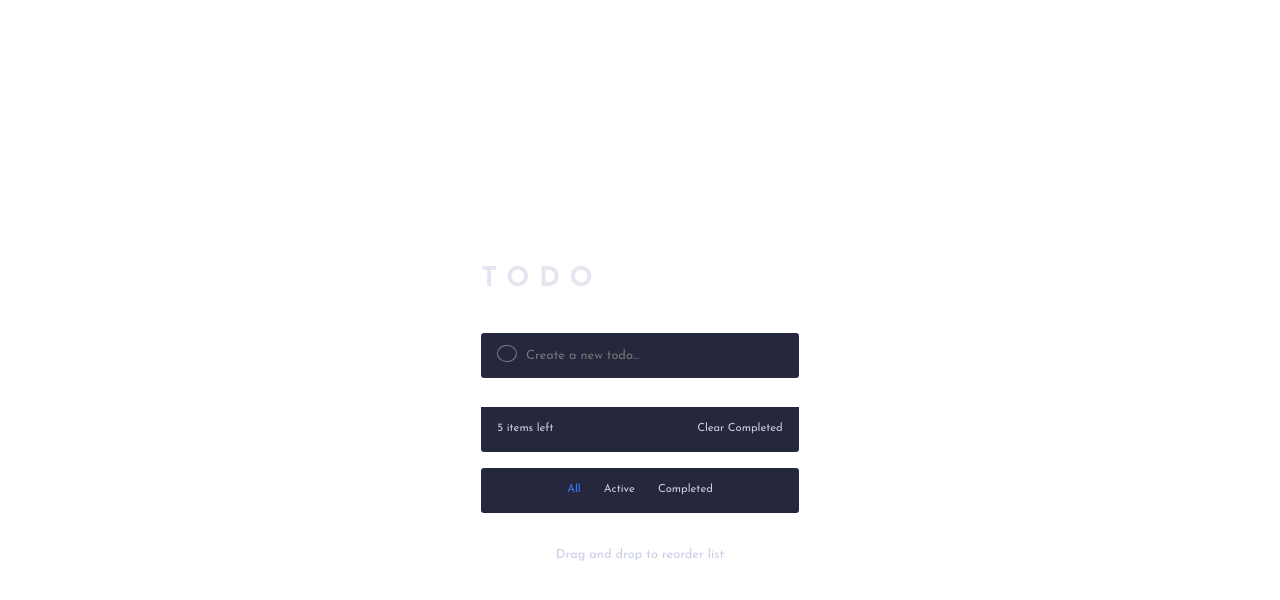
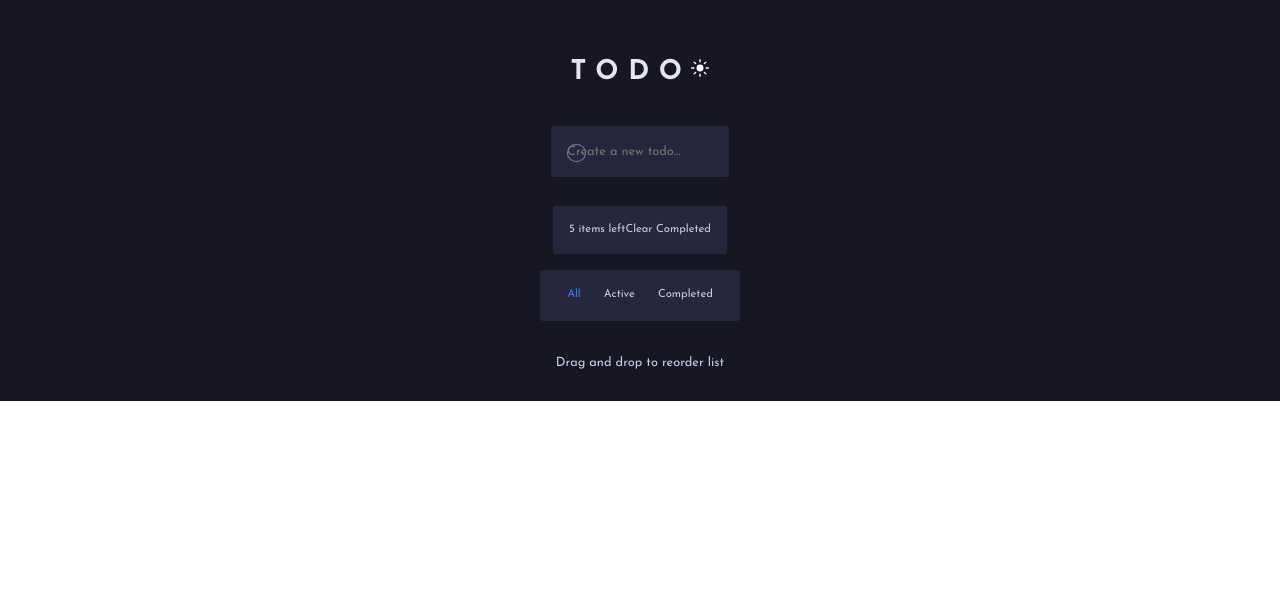
Before and after one commit to Bear-Frost/todo-list-FEM, a plain HTML site: page index.html in a window 1280 px wide. Drawn offline with Linux system fonts and the light colour scheme.

Commit message:
what in thefuq

```diff
--- a/style.css
+++ b/style.css
@@ -18,21 +18,14 @@
 
 
 main {
-  display: flex;
-  flex-direction: column;
-  justify-content: center;
-  align-items: center;
-  min-height: 100vh;
   font-family: "Josefin Sans", sans-serif;
-  color: var(--text-color);
+  background-color: var(--primary);
 }
 
 header {
   display: flex;
   flex-direction: column;
   align-items: center;
-  width: 375px;
-  height: 12.5rem;
   padding: 1.8rem;
 }
 
@@ -42,7 +35,6 @@ header {
 
   display: flex;
   justify-content: space-between;
-  width: 100%;
   align-items: center;
   color: var(--text-color-light);
 }
@@ -65,21 +57,18 @@ header {
 
 .input-container {
   margin-top: 2rem;
-  width: 100%;
   display: flex;
   justify-content: center;
   position: relative;
 }
 
 .input-todo {
-  flex-grow: 1;
   background-color: var(--secondary);
   border: none;
-  height: 2.8rem;
   border-radius: 0.2rem;
   font-size: 0.8rem;
   box-sizing: border-box;
-  padding-left: 2.8rem;
+  padding: 1rem;
   color: var(--text-color-light);
 }
 
@@ -112,7 +101,6 @@ header {
   flex-direction: column;
   align-items: center;
   /*taken from header*/
-  width: 375px;
   padding: 0 1.8rem 1.8rem 1.8rem;
   font-size: 0.8rem;
   color: var(--text-color);
@@ -120,10 +108,10 @@ header {
 
 .foot-of-todos {
   background-color: var(--secondary);
-  height: 2.8rem;
+
   border-radius: 0 0 0.2rem 0.2rem;
-  width: 100%;
-  padding: 0 1rem;
+
+  padding: 1rem;
   display: flex;
   justify-content: space-between;
   align-items: center;
@@ -133,10 +121,10 @@ header {
 
 .filter-section {
   background-color: var(--secondary);
-  height: 2.8rem;
+
   border-radius: 0.2rem;
-  width: 100%;
-  padding: 0 1rem;
+
+  padding: 1rem;
   display: flex;
   justify-content: center;
   align-items: center;
```
